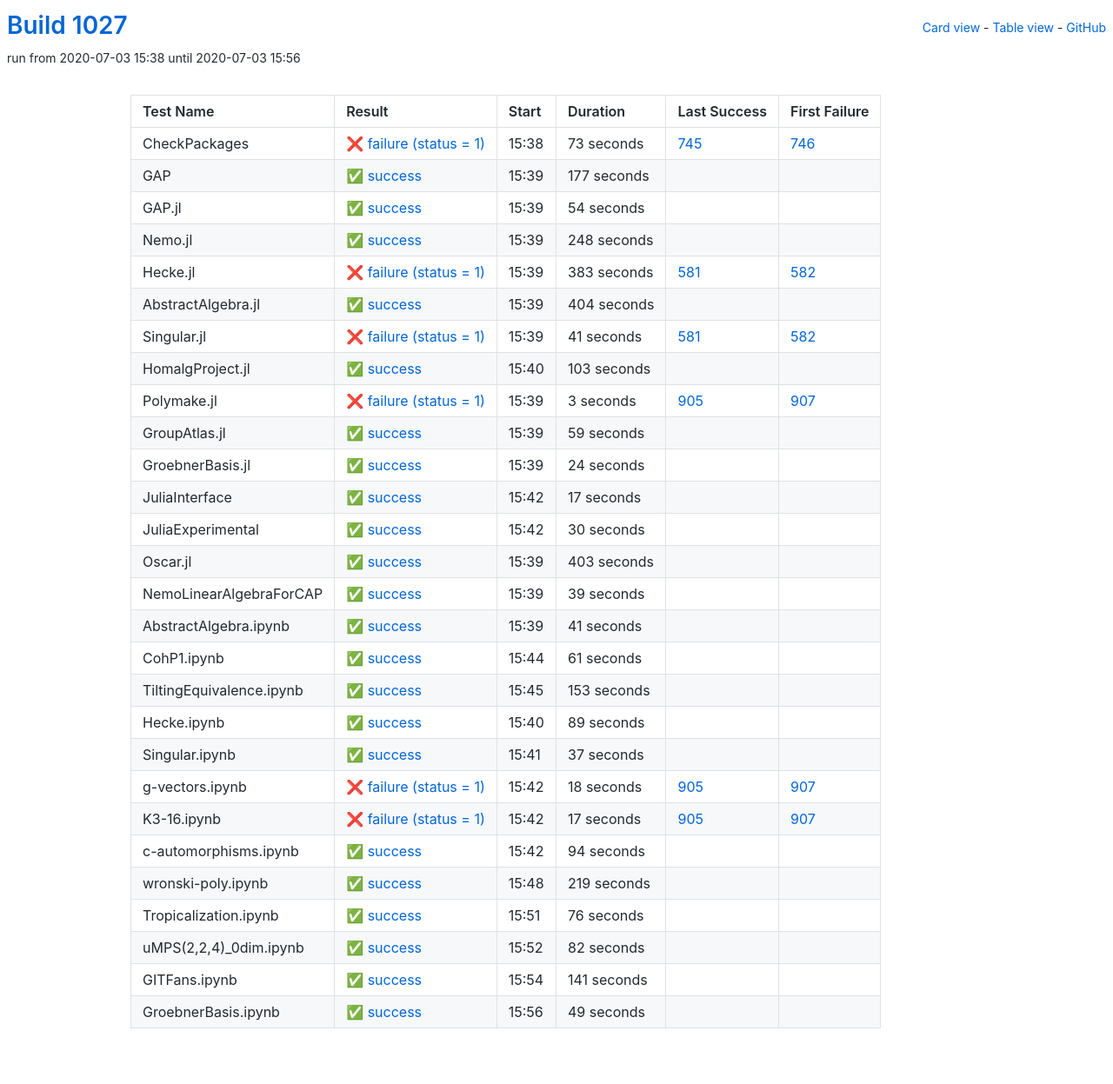
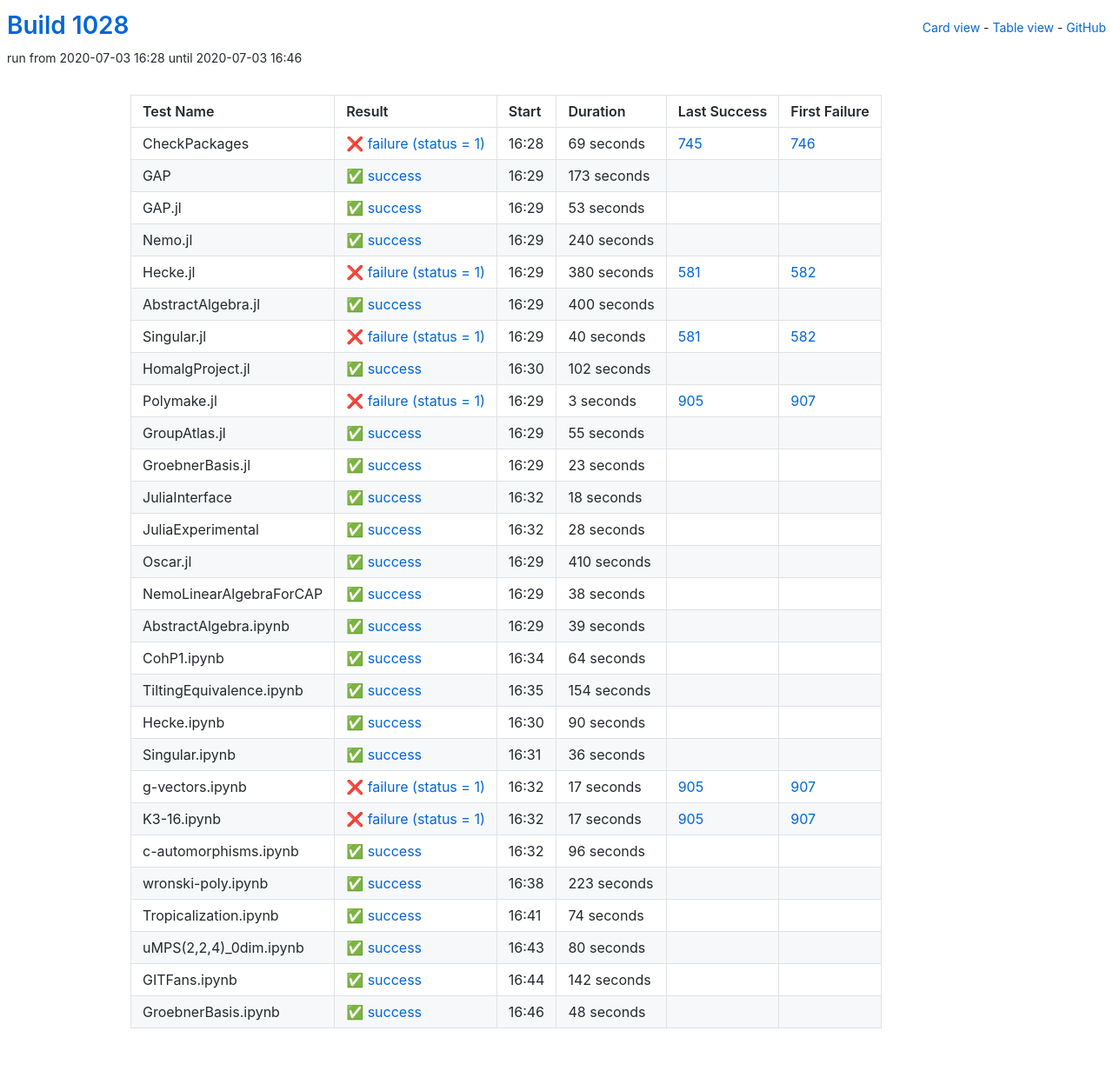
Before and after one commit to oscar-system/oscar-ci-status-1.4, a Jekyll site: the page built from table.html, in a window 1280 px wide. Shown: the whole page at 87% size. Built offline with Jekyll 4.4.1, drawn with Linux system fonts in a browser that asks for light colours.

Commit message:
Build #1028

```diff
--- a/_data/ci.yml
+++ b/_data/ci.yml
@@ -1,6 +1,6 @@
 ---
-build: 1027
-build_url: https://oscarci.mathematik.uni-kl.de/job/oscar-julia-1.4/1027/
+build: 1028
+build_url: https://oscarci.mathematik.uni-kl.de/job/oscar-julia-1.4/1028/
 job: oscar-julia-1.4
 organization: oscar-system
 repo: oscar-ci-status-1.4
@@ -8,104 +8,104 @@ repourl: https://github.com/oscar-system/oscar-ci-status-1.4
 tests:
 - name: CheckPackages
   id: checkpackages
-  log: https://oscarci.mathematik.uni-kl.de/job/oscar-julia-1.4/1027/artifact/logs/build-1027/CheckPackages.log
-  start: 2020-07-03 15:38
+  log: https://oscarci.mathematik.uni-kl.de/job/oscar-julia-1.4/1028/artifact/logs/build-1028/CheckPackages.log
+  start: 2020-07-03 16:28
   success: false
   exitcode: 1
   status: failure
-  duration: 73
+  duration: 69
   last_success: 745
   last_success_url: https://oscarci.mathematik.uni-kl.de/job/oscar-julia-1.4/745/
   first_failure: 746
   first_failure_url: https://oscarci.mathematik.uni-kl.de/job/oscar-julia-1.4/746/
 - name: GAP
   id: gap
-  log: https://oscarci.mathematik.uni-kl.de/job/oscar-julia-1.4/1027/artifact/logs/build-1027/GAP.log
-  start: 2020-07-03 15:39
+  log: https://oscarci.mathematik.uni-kl.de/job/oscar-julia-1.4/1028/artifact/logs/build-1028/GAP.log
+  start: 2020-07-03 16:29
   success: true
   exitcode: 0
   status: success
-  duration: 177
+  duration: 173
   last_success: false
   last_success_url:
   first_failure: false
   first_failure_url:
 - name: GAP.jl
   id: gap-jl
-  log: https://oscarci.mathematik.uni-kl.de/job/oscar-julia-1.4/1027/artifact/logs/build-1027/GAP.jl.log
-  start: 2020-07-03 15:39
+  log: https://oscarci.mathematik.uni-kl.de/job/oscar-julia-1.4/1028/artifact/logs/build-1028/GAP.jl.log
+  start: 2020-07-03 16:29
   success: true
   exitcode: 0
   status: success
-  duration: 54
+  duration: 53
   last_success: false
   last_success_url:
   first_failure: false
   first_failure_url:
 - name: Nemo.jl
   id: nemo-jl
-  log: https://oscarci.mathematik.uni-kl.de/job/oscar-julia-1.4/1027/artifact/logs/build-1027/Nemo.jl.log
-  start: 2020-07-03 15:39
+  log: https://oscarci.mathematik.uni-kl.de/job/oscar-julia-1.4/1028/artifact/logs/build-1028/Nemo.jl.log
+  start: 2020-07-03 16:29
   success: true
   exitcode: 0
   status: success
-  duration: 248
+  duration: 240
   last_success: false
   last_success_url:
   first_failure: false
   first_failure_url:
 - name: Hecke.jl
   id: hecke-jl
-  log: https://oscarci.mathematik.uni-kl.de/job/oscar-julia-1.4/1027/artifact/logs/build-1027/Hecke.jl.log
-  start: 2020-07-03 15:39
+  log: https://oscarci.mathematik.uni-kl.de/job/oscar-julia-1.4/1028/artifact/logs/build-1028/Hecke.jl.log
+  start: 2020-07-03 16:29
   success: false
   exitcode: 1
   status: failure
-  duration: 383
+  duration: 380
   last_success: 581
   last_success_url: https://oscarci.mathematik.uni-kl.de/job/oscar-julia-1.4/581/
   first_failure: 582
   first_failure_url: https://oscarci.mathematik.uni-kl.de/job/oscar-julia-1.4/582/
 - name: AbstractAlgebra.jl
   id: abstractalgebra-jl
-  log: https://oscarci.mathematik.uni-kl.de/job/oscar-julia-1.4/1027/artifact/logs/build-1027/AbstractAlgebra.jl.log
-  start: 2020-07-03 15:39
+  log: https://oscarci.mathematik.uni-kl.de/job/oscar-julia-1.4/1028/artifact/logs/build-1028/AbstractAlgebra.jl.log
+  start: 2020-07-03 16:29
   success: true
   exitcode: 0
   status: success
-  duration: 404
+  duration: 400
   last_success: false
   last_success_url:
   first_failure: false
   first_failure_url:
 - name: Singular.jl
   id: singular-jl
-  log: https://oscarci.mathematik.uni-kl.de/job/oscar-julia-1.4/1027/artifact/logs/build-1027/Singular.jl.log
-  start: 2020-07-03 15:39
+  log: https://oscarci.mathematik.uni-kl.de/job/oscar-julia-1.4/1028/artifact/logs/build-1028/Singular.jl.log
+  start: 2020-07-03 16:29
   success: false
   exitcode: 1
   status: failure
-  duration: 41
+  duration: 40
   last_success: 581
   last_success_url: https://oscarci.mathematik.uni-kl.de/job/oscar-julia-1.4/581/
   first_failure: 582
   first_failure_url: https://oscarci.mathematik.uni-kl.de/job/oscar-julia-1.4/582/
 - name: HomalgProject.jl
   id: homalgproject-jl
-  log: https://oscarci.mathematik.uni-kl.de/job/oscar-julia-1.4/1027/artifact/logs/build-1027/HomalgProject.jl.log
-  start: 2020-07-03 15:40
+  log: https://oscarci.mathematik.uni-kl.de/job/oscar-julia-1.4/1028/artifact/logs/build-1028/HomalgProject.jl.log
+  start: 2020-07-03 16:30
   success: true
   exitcode: 0
   status: success
-  duration: 103
+  duration: 102
   last_success: false
   last_success_url:
   first_failure: false
   first_failure_url:
 - name: Polymake.jl
   id: polymake-jl
-  log: https://oscarci.mathematik.uni-kl.de/job/oscar-julia-1.4/1027/artifact/logs/build-1027/Polymake.jl.log
-  start: 2020-07-03 15:39
+  log: https://oscarci.mathematik.uni-kl.de/job/oscar-julia-1.4/1028/artifact/logs/build-1028/Polymake.jl.log
+  start: 2020-07-03 16:29
   success: false
   exitcode: 1
   status: failure
@@ -116,68 +116,80 @@ tests:
   first_failure_url: https://oscarci.mathematik.uni-kl.de/job/oscar-julia-1.4/907/
 - name: GroupAtlas.jl
   id: groupatlas-jl
-  log: https://oscarci.mathematik.uni-kl.de/job/oscar-julia-1.4/1027/artifact/logs/build-1027/GroupAtlas.jl.log
-  start: 2020-07-03 15:39
+  log: https://oscarci.mathematik.uni-kl.de/job/oscar-julia-1.4/1028/artifact/logs/build-1028/GroupAtlas.jl.log
+  start: 2020-07-03 16:29
   success: true
   exitcode: 0
   status: success
-  duration: 59
+  duration: 55
   last_success: false
   last_success_url:
   first_failure: false
   first_failure_url:
 - name: GroebnerBasis.jl
   id: groebnerbasis-jl
-  log: https://oscarci.mathematik.uni-kl.de/job/oscar-julia-1.4/1027/artifact/logs/build-1027/GroebnerBasis.jl.log
-  start: 2020-07-03 15:39
+  log: https://oscarci.mathematik.uni-kl.de/job/oscar-julia-1.4/1028/artifact/logs/build-1028/GroebnerBasis.jl.log
+  start: 2020-07-03 16:29
   success: true
   exitcode: 0
   status: success
-  duration: 24
+  duration: 23
   last_success: false
   last_success_url:
   first_failure: false
   first_failure_url:
 - name: JuliaInterface
   id: juliainterface
-  log: https://oscarci.mathematik.uni-kl.de/job/oscar-julia-1.4/1027/artifact/logs/build-1027/JuliaInterface.log
-  start: 2020-07-03 15:42
+  log: https://oscarci.mathematik.uni-kl.de/job/oscar-julia-1.4/1028/artifact/logs/build-1028/JuliaInterface.log
+  start: 2020-07-03 16:32
   success: true
   exitcode: 0
   status: success
-  duration: 17
+  duration: 18
   last_success: false
   last_success_url:
   first_failure: false
   first_failure_url:
 - name: JuliaExperimental
   id: juliaexperimental
-  log: https://oscarci.mathematik.uni-kl.de/job/oscar-julia-1.4/1027/artifact/logs/build-1027/JuliaExperimental.log
-  start: 2020-07-03 15:42
+  log: https://oscarci.mathematik.uni-kl.de/job/oscar-julia-1.4/1028/artifact/logs/build-1028/JuliaExperimental.log
+  start: 2020-07-03 16:32
   success: true
   exitcode: 0
   status: success
-  duration: 30
+  duration: 28
   last_success: false
   last_success_url:
   first_failure: false
   first_failure_url:
 - name: Oscar.jl
   id: oscar-jl
-  log: https://oscarci.mathematik.uni-kl.de/job/oscar-julia-1.4/1027/artifact/logs/build-1027/Oscar.jl.log
-  start: 2020-07-03 15:39
+  log: https://oscarci.mathematik.uni-kl.de/job/oscar-julia-1.4/1028/artifact/logs/build-1028/Oscar.jl.log
+  start: 2020-07-03 16:29
   success: true
   exitcode: 0
   status: success
-  duration: 403
+  duration: 410
   last_success: false
   last_success_url:
   first_failure: false
   first_failure_url:
 - name: NemoLinearAlgebraForCAP
   id: nemolinearalgebraforcap
-  log: https://oscarci.mathematik.uni-kl.de/job/oscar-julia-1.4/1027/artifact/logs/build-1027/NemoLinearAlgebraForCAP.log
-  start: 2020-07-03 15:39
+  log: https://oscarci.mathematik.uni-kl.de/job/oscar-julia-1.4/1028/artifact/logs/build-1028/NemoLinearAlgebraForCAP.log
+  start: 2020-07-03 16:29
+  success: true
+  exitcode: 0
+  status: success
+  duration: 38
+  last_success: false
+  last_success_url:
+  first_failure: false
+  first_failure_url:
+- name: AbstractAlgebra.ipynb
+  id: abstractalgebra-ipynb
+  log: https://oscarci.mathematik.uni-kl.de/job/oscar-julia-1.4/1028/artifact/logs/build-1028/AbstractAlgebra.ipynb.log
+  start: 2020-07-03 16:29
   success: true
   exitcode: 0
   status: success
@@ -186,82 +198,70 @@ tests:
   last_success_url:
   first_failure: false
   first_failure_url:
-- name: AbstractAlgebra.ipynb
-  id: abstractalgebra-ipynb
-  log: https://oscarci.mathematik.uni-kl.de/job/oscar-julia-1.4/1027/artifact/logs/build-1027/AbstractAlgebra.ipynb.log
-  start: 2020-07-03 15:39
+- name: CohP1.ipynb
+  id: cohp1-ipynb
+  log: https://oscarci.mathematik.uni-kl.de/job/oscar-julia-1.4/1028/artifact/logs/build-1028/CohP1.ipynb.log
+  start: 2020-07-03 16:34
   success: true
   exitcode: 0
   status: success
-  duration: 41
-  last_success: false
-  last_success_url:
-  first_failure: false
-  first_failure_url:
-- name: CohP1.ipynb
-  id: cohp1-ipynb
-  log: https://oscarci.mathematik.uni-kl.de/job/oscar-julia-1.4/1027/artifact/logs/build-1027/CohP1.ipynb.log
-  start: 2020-07-03 15:44
-  success: true
-  exitcode: 0
-  status: success
-  duration: 61
+  duration: 64
   last_success: false
   last_success_url:
   first_failure: false
   first_failure_url:
 - name: TiltingEquivalence.ipynb
   id: tiltingequivalence-ipynb
-  log: https://oscarci.mathematik.uni-kl.de/job/oscar-julia-1.4/1027/artifact/logs/build-1027/TiltingEquivalence.ipynb.log
-  start: 2020-07-03 15:45
+  log: https://oscarci.mathematik.uni-kl.de/job/oscar-julia-1.4/1028/artifact/logs/build-1028/TiltingEquivalence.ipynb.log
+  start: 2020-07-03 16:35
   success: true
   exitcode: 0
   status: success
-  duration: 153
+  duration: 154
   last_success: false
   last_success_url:
   first_failure: false
   first_failure_url:
 - name: Hecke.ipynb
   id: hecke-ipynb
-  log: https://oscarci.mathematik.uni-kl.de/job/oscar-julia-1.4/1027/artifact/logs/build-1027/Hecke.ipynb.log
-  start: 2020-07-03 15:40
+  log: https://oscarci.mathematik.uni-kl.de/job/oscar-julia-1.4/1028/artifact/logs/build-1028/Hecke.ipynb.log
+  start: 2020-07-03 16:30
   success: true
   exitcode: 0
   status: success
-  duration: 89
+  duration: 90
   last_success: false
   last_success_url:
   first_failure: false
   first_failure_url:
 - name: Singular.ipynb
   id: singular-ipynb
-  log: https://oscarci.mathematik.uni-kl.de/job/oscar-julia-1.4/1027/artifact/logs/build-1027/Singular.ipynb.log
-  start: 2020-07-03 15:41
+  log: https://oscarci.mathematik.uni-kl.de/job/oscar-julia-1.4/1028/artifact/logs/build-1028/Singular.ipynb.log
+  start: 2020-07-03 16:31
   success: true
   exitcode: 0
   status: success
-  duration: 37
+  duration: 36
   last_success: false
   last_success_url:
   first_failure: false
   first_failure_url:
 - name: g-vectors.ipynb
   id: g-vectors-ipynb
-  log: https://oscarci.mathematik.uni-kl.de/job/oscar-julia-1.4/1027/artifact/logs/build-1027/g-vectors.ipynb.log
-  start: 2020-07-03 15:42
+  log: https://oscarci.mathematik.uni-kl.de/job/oscar-julia-1.4/1028/artifact/logs/build-1028/g-vectors.ipynb.log
+  start: 2020-07-03 16:32
   success: false
   exitcode: 1
   status: failure
-  duration: 18
+  duration: 17
   last_success: 905
   last_success_url: https://oscarci.mathematik.uni-kl.de/job/oscar-julia-1.4/905/
   first_failure: 907
   first_failure_url: https://oscarci.mathematik.uni-kl.de/job/oscar-julia-1.4/907/
 - name: K3-16.ipynb
   id: k3-16-ipynb
-  log: https://oscarci.mathematik.uni-kl.de/job/oscar-julia-1.4/1027/artifact/logs/build-1027/K3-16.ipynb.log
-  start: 2020-07-03 15:42
+  log: https://oscarci.mathematik.uni-kl.de/job/oscar-julia-1.4/1028/artifact/logs/build-1028/K3-16.ipynb.log
+  start: 2020-07-03 16:32
   success: false
   exitcode: 1
   status: failure
@@ -272,72 +272,72 @@ tests:
   first_failure_url: https://oscarci.mathematik.uni-kl.de/job/oscar-julia-1.4/907/
 - name: c-automorphisms.ipynb
   id: c-automorphisms-ipynb
-  log: https://oscarci.mathematik.uni-kl.de/job/oscar-julia-1.4/1027/artifact/logs/build-1027/c-automorphisms.ipynb.log
-  start: 2020-07-03 15:42
+  log: https://oscarci.mathematik.uni-kl.de/job/oscar-julia-1.4/1028/artifact/logs/build-1028/c-automorphisms.ipynb.log
+  start: 2020-07-03 16:32
   success: true
   exitcode: 0
   status: success
-  duration: 94
+  duration: 96
   last_success: false
   last_success_url:
   first_failure: false
   first_failure_url:
 - name: wronski-poly.ipynb
   id: wronski-poly-ipynb
-  log: https://oscarci.mathematik.uni-kl.de/job/oscar-julia-1.4/1027/artifact/logs/build-1027/wronski-poly.ipynb.log
-  start: 2020-07-03 15:48
+  log: https://oscarci.mathematik.uni-kl.de/job/oscar-julia-1.4/1028/artifact/logs/build-1028/wronski-poly.ipynb.log
+  start: 2020-07-03 16:38
   success: true
   exitcode: 0
   status: success
-  duration: 219
+  duration: 223
   last_success: false
   last_success_url:
   first_failure: false
   first_failure_url:
 - name: Tropicalization.ipynb
   id: tropicalization-ipynb
-  log: https://oscarci.mathematik.uni-kl.de/job/oscar-julia-1.4/1027/artifact/logs/build-1027/Tropicalization.ipynb.log
-  start: 2020-07-03 15:51
+  log: https://oscarci.mathematik.uni-kl.de/job/oscar-julia-1.4/1028/artifact/logs/build-1028/Tropicalization.ipynb.log
+  start: 2020-07-03 16:41
   success: true
   exitcode: 0
   status: success
-  duration: 76
+  duration: 74
   last_success: false
   last_success_url:
   first_failure: false
   first_failure_url:
 - name: uMPS(2,2,4)_0dim.ipynb
   id: umps-2-2-4-0dim-ipynb
-  log: https://oscarci.mathematik.uni-kl.de/job/oscar-julia-1.4/1027/artifact/logs/build-1027/uMPS-2-2-4-_0dim.ipynb.log
-  start: 2020-07-03 15:52
+  log: https://oscarci.mathematik.uni-kl.de/job/oscar-julia-1.4/1028/artifact/logs/build-1028/uMPS-2-2-4-_0dim.ipynb.log
+  start: 2020-07-03 16:43
   success: true
   exitcode: 0
   status: success
-  duration: 82
+  duration: 80
   last_success: false
   last_success_url:
   first_failure: false
   first_failure_url:
 - name: GITFans.ipynb
   id: gitfans-ipynb
-  log: https://oscarci.mathematik.uni-kl.de/job/oscar-julia-1.4/1027/artifact/logs/build-1027/GITFans.ipynb.log
-  start: 2020-07-03 15:54
+  log: https://oscarci.mathematik.uni-kl.de/job/oscar-julia-1.4/1028/artifact/logs/build-1028/GITFans.ipynb.log
+  start: 2020-07-03 16:44
   success: true
   exitcode: 0
   status: success
-  duration: 141
+  duration: 142
   last_success: false
   last_success_url:
   first_failure: false
   first_failure_url:
 - name: GroebnerBasis.ipynb
   id: groebnerbasis-ipynb
-  log: https://oscarci.mathematik.uni-kl.de/job/oscar-julia-1.4/1027/artifact/logs/build-1027/GroebnerBasis.ipynb.log
-  start: 2020-07-03 15:56
+  log: https://oscarci.mathematik.uni-kl.de/job/oscar-julia-1.4/1028/artifact/logs/build-1028/GroebnerBasis.ipynb.log
+  start: 2020-07-03 16:46
   success: true
   exitcode: 0
   status: success
-  duration: 49
+  duration: 48
   last_success: false
   last_success_url:
   first_failure: false
```
Also changed, not shown: README.md.
